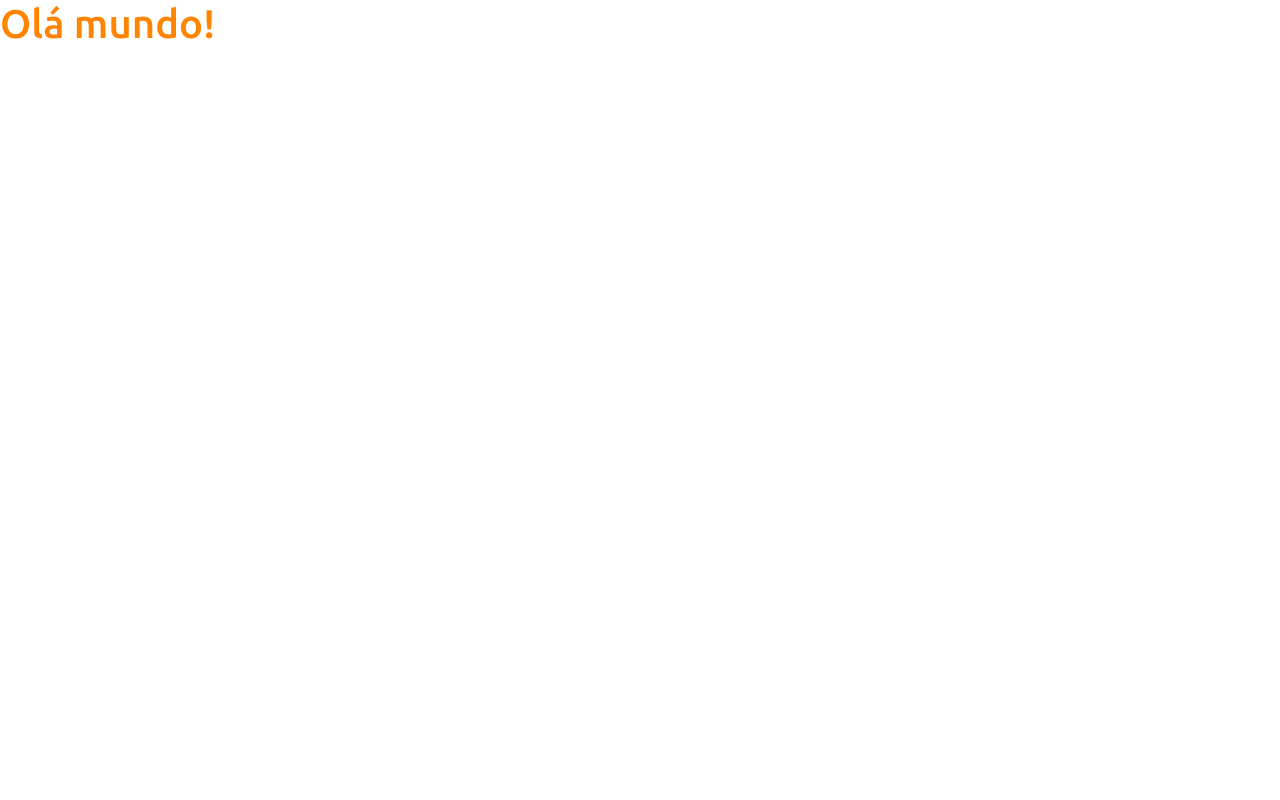
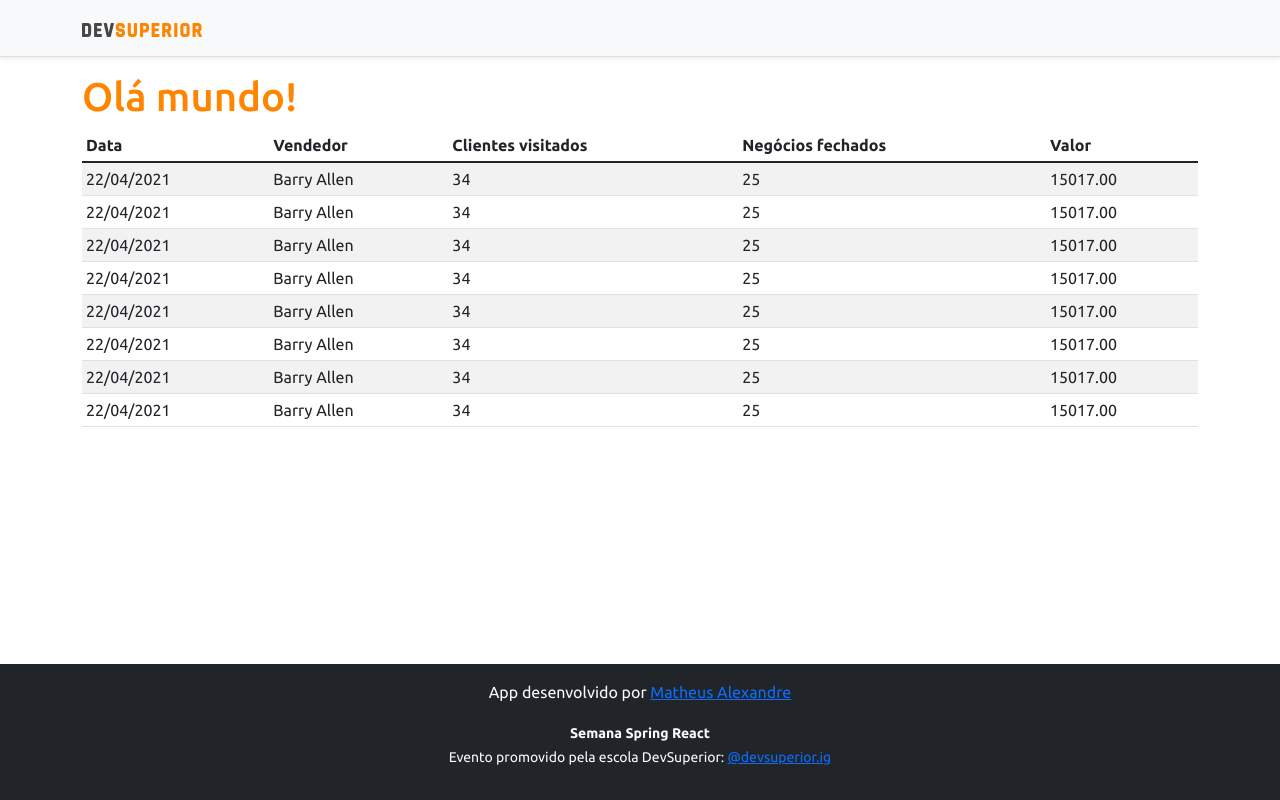
Before and after one commit to matheus8352/projeto-sds, a React (Create React App) app in the folder frontend/: page / in a window 1280 px wide. Built offline with nearby package versions, Linux system fonts and the light colour scheme.

Commit message:
Basic Static Components

```diff
--- a/frontend/src/App.tsx
+++ b/frontend/src/App.tsx
@@ -1,8 +1,18 @@
+import NavBar from "./components/NavBar";
+import Footer from "./components/Footer";
+import DataTable from "./components/DataTable";
+
 function App() {
   return (
-    <div>
-      <h1 className="text-primary">Olá mundo!</h1>
-    </div>
+    <>
+      <NavBar />
+      <div className="container">
+        <h1 className="text-primary">Olá mundo!</h1>
+
+        <DataTable />
+      </div>
+      <Footer />
+    </>
   );
 }
 
--- /dev/null
+++ b/frontend/src/components/DataTable/index.tsx
@@ -0,0 +1,77 @@
+function DataTable() {
+  return (
+    <div className="table-responsive">
+      <table className="table table-striped table-sm">
+        <thead>
+          <tr>
+            <th>Data</th>
+            <th>Vendedor</th>
+            <th>Clientes visitados</th>
+            <th>Negócios fechados</th>
+            <th>Valor</th>
+          </tr>
+        </thead>
+        <tbody>
+          <tr>
+            <td>22/04/2021</td>
+            <td>Barry Allen</td>
+            <td>34</td>
+            <td>25</td>
+            <td>15017.00</td>
+          </tr>
+          <tr>
+            <td>22/04/2021</td>
+            <td>Barry Allen</td>
+            <td>34</td>
+            <td>25</td>
+            <td>15017.00</td>
+          </tr>
+          <tr>
+            <td>22/04/2021</td>
+            <td>Barry Allen</td>
+            <td>34</td>
+            <td>25</td>
+            <td>15017.00</td>
+          </tr>
+          <tr>
+            <td>22/04/2021</td>
+            <td>Barry Allen</td>
+            <td>34</td>
+            <td>25</td>
+            <td>15017.00</td>
+          </tr>
+          <tr>
+            <td>22/04/2021</td>
+            <td>Barry Allen</td>
+            <td>34</td>
+            <td>25</td>
+            <td>15017.00</td>
+          </tr>
+          <tr>
+            <td>22/04/2021</td>
+            <td>Barry Allen</td>
+            <td>34</td>
+            <td>25</td>
+            <td>15017.00</td>
+          </tr>
+          <tr>
+            <td>22/04/2021</td>
+            <td>Barry Allen</td>
+            <td>34</td>
+            <td>25</td>
+            <td>15017.00</td>
+          </tr>
+          <tr>
+            <td>22/04/2021</td>
+            <td>Barry Allen</td>
+            <td>34</td>
+            <td>25</td>
+            <td>15017.00</td>
+          </tr>
+        </tbody>
+      </table>
+    </div>
+  );
+}
+
+export default DataTable;
--- /dev/null
+++ b/frontend/src/components/Footer/index.tsx
@@ -0,0 +1,34 @@
+function Footer() {
+  return (
+    <footer className="footer mt-auto py-3 bg-dark">
+      <div className="container">
+        <p className="text-light">
+          App desenvolvido por{" "}
+          <a
+            href="https://github.com/matheus8352"
+            target="_blank"
+            rel="noreferrer"
+          >
+            Matheus Alexandre
+          </a>
+        </p>
+        <p className="text-light">
+          <small>
+            <strong>Semana Spring React</strong>
+            <br />
+            Evento promovido pela escola DevSuperior:{" "}
+            <a
+              href="https://instagram.com/devsuperior.ig"
+              target="_blank"
+              rel="noreferrer"
+            >
+              @devsuperior.ig
+            </a>
+          </small>
+        </p>
+      </div>
+    </footer>
+  );
+}
+
+export default Footer;
--- /dev/null
+++ b/frontend/src/components/NavBar/index.tsx
@@ -0,0 +1,15 @@
+import ImgDsDark from '../../assets/img/ds-dark.svg';
+
+function NavBar() {
+  return (
+    <div className="d-flex flex-column flex-md-row align-items-center p-3 px-md-4 mb-3 bg-light border-bottom shadow-sm">
+      <div className="container">
+        <nav className="my-2 my-md-0 mr-md-3">
+          <img src={ImgDsDark} alt="DevSuperior" width="120" />
+        </nav>
+      </div>
+    </div>
+  );
+};
+
+export default NavBar;
--- a/frontend/tsconfig.json
+++ b/frontend/tsconfig.json
@@ -1,5 +1,6 @@
 {
   "compilerOptions": {
+    "baseUrl": "./src",
     "target": "es5",
     "lib": [
       "dom",
```
Also changed, not shown: frontend/src/assets/img/ds-dark.svg (added).
